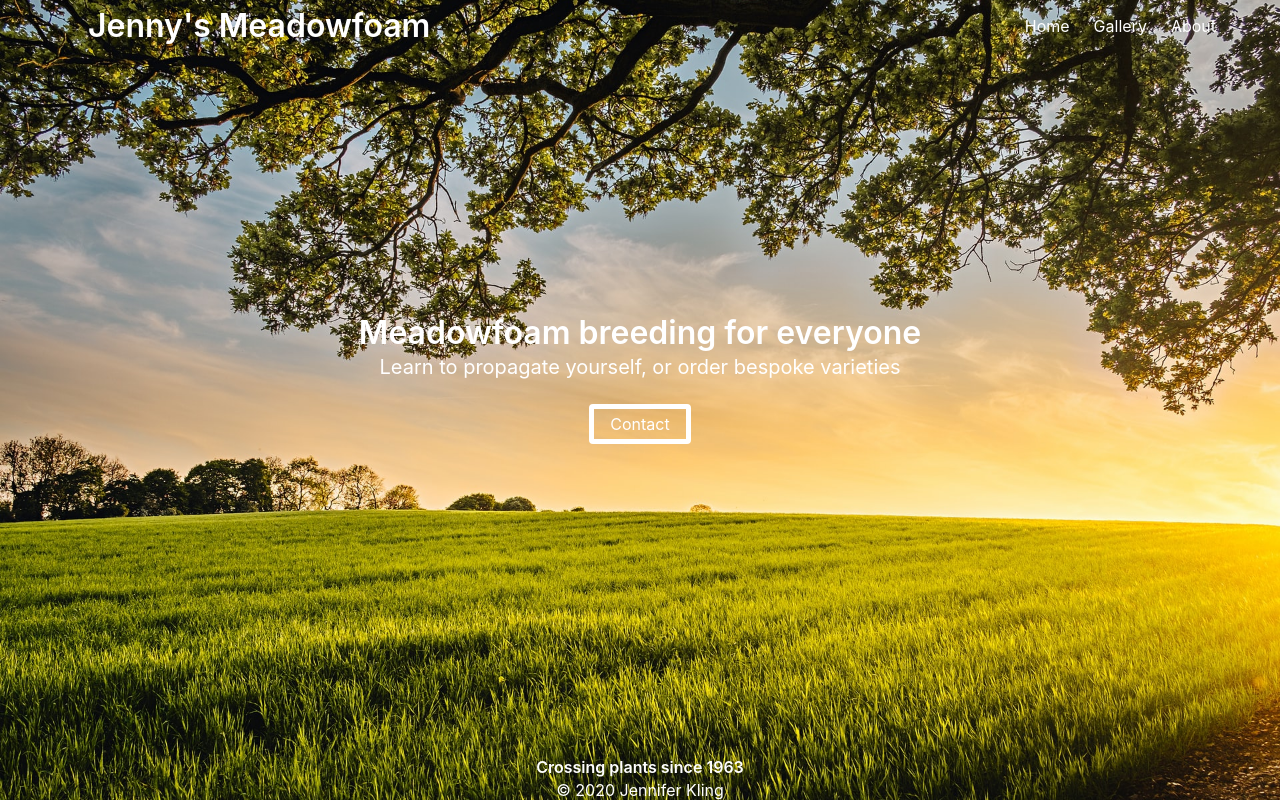
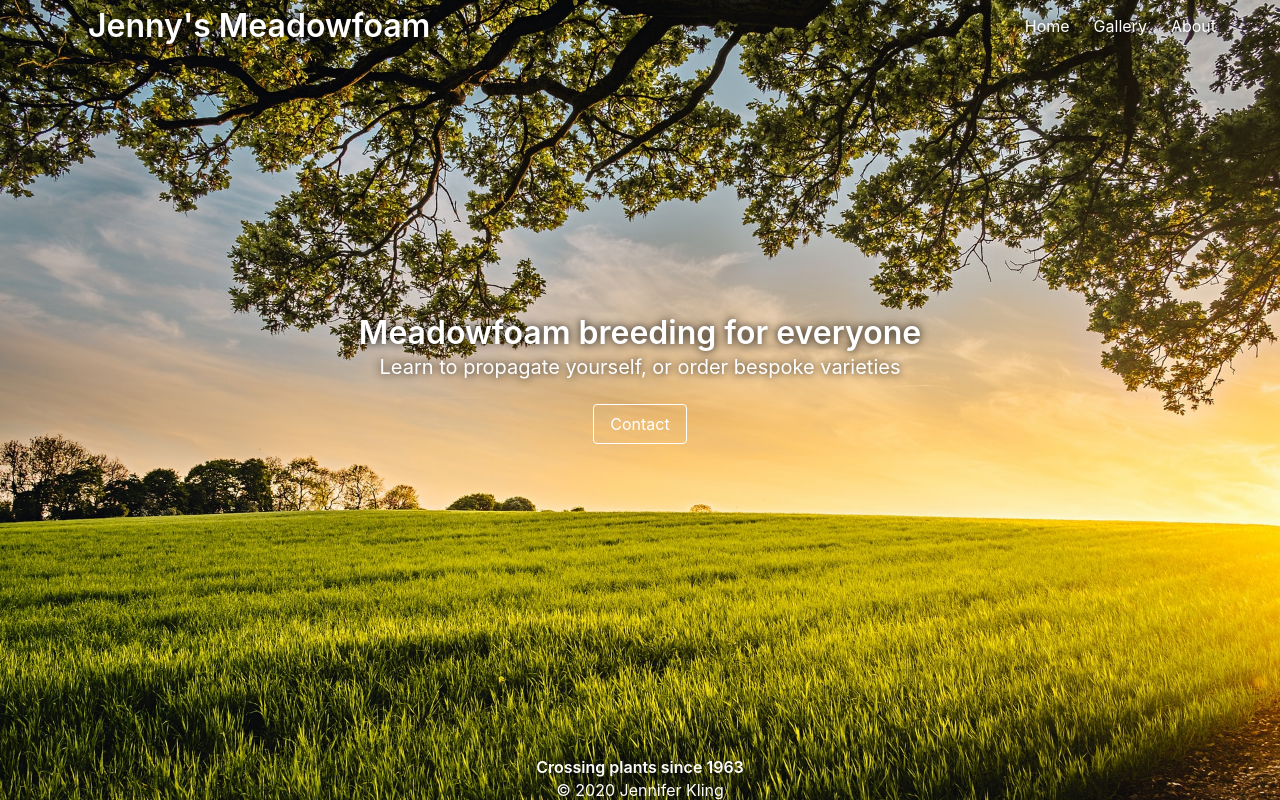
Before and after one commit to benolayinka/mom, a plain HTML site: page index.html in a window 1280 px wide. Drawn offline with Linux system fonts and the light colour scheme.

Commit message:
drop shadows

```diff
--- a/index.html
+++ b/index.html
@@ -10,11 +10,15 @@
     <script defer src="assets/js/easy_background.min.js"></script>
     <script defer src="scripts.js"></script>
     <style>
+      body {
+        text-shadow: 0 0 10px black;
+      }
       a:hover {
-        text-decoration-color: white;
+        text-decoration-color: white !important;
       }
       .navbar-menu {
         background-color: rgba(0,0,0,0) !important;
+        box-shadow: none !important;
       }
     </style>
   </head>
@@ -22,7 +26,7 @@
     <section id="hero" class="hero is-fullheight">
         <!-- Hero head: will stick at the top -->
         <div class="hero-head">
-          <nav class="navbar is-transparent is-fixed-top">
+          <nav class="navbar is-fixed-top">
             <div class="container">
               <div class="navbar-brand">
                 <a class="navbar-item" href="https://bulma.io">
@@ -63,7 +67,7 @@
             <h2 class="subtitle has-text-white">
               Learn to propagate yourself, or order bespoke varieties
             </h2>
-            <button class="button border-button is-outlined bg-transparent has-text-white">Contact</button>
+            <button class="button is-primary is-inverted is-outlined button-hack">Contact</button>
           </div>
         </div>
 
--- a/styles.scss
+++ b/styles.scss
@@ -5,6 +5,8 @@
 // Import a Google Font
 // @import url('https://fonts.googleapis.com/css?family=Nunito:400,700');
 $white: white;
+
+$primary: black;
 
 // Update some of Bulma's component variables
 $text: black;
@@ -129,10 +131,3 @@ a:hover {
     38% { opacity: 0 }
     100% { opacity: 0 }
 }
-
-.border-button {
-  border: solid 5px rgba(255,255,255,1);
-  transition: border 0.6s linear;
-}
-
-.border-button:hover { border-color: rgba(255,255,255,0); }
```
Also changed, not shown: styles.css.
